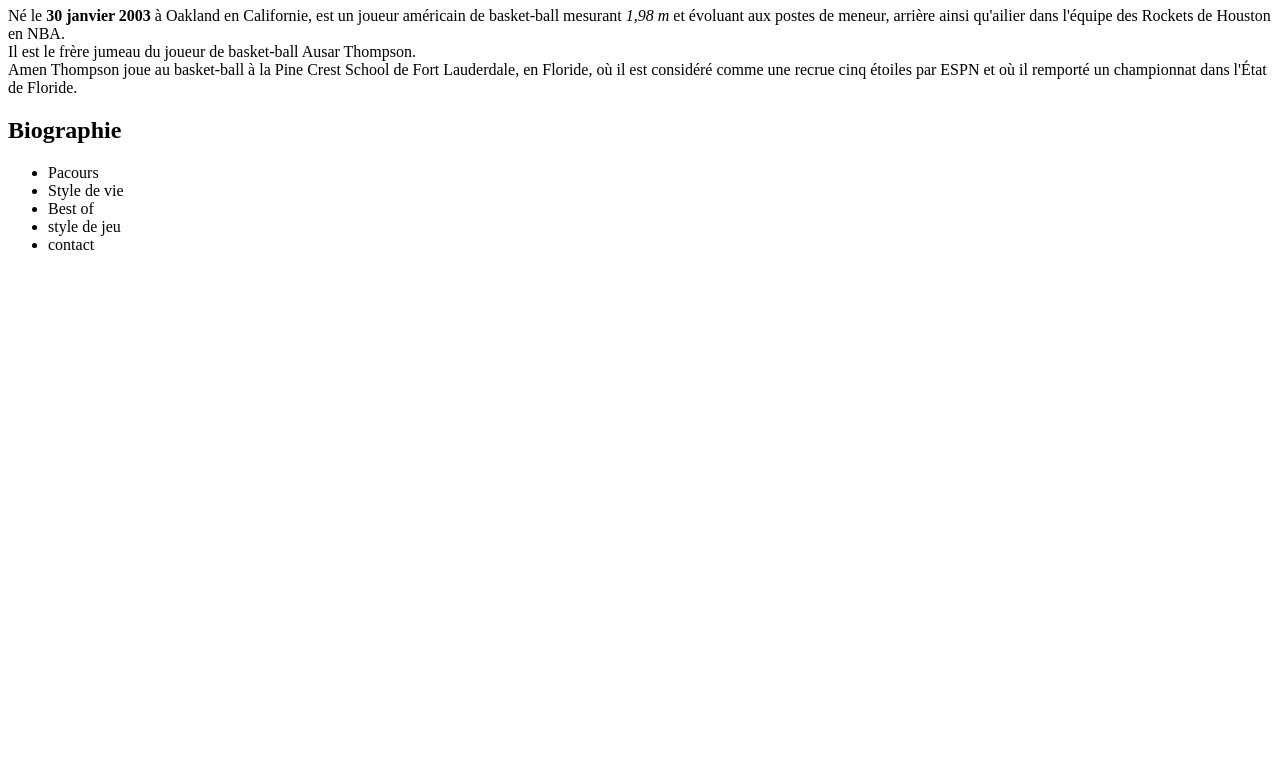
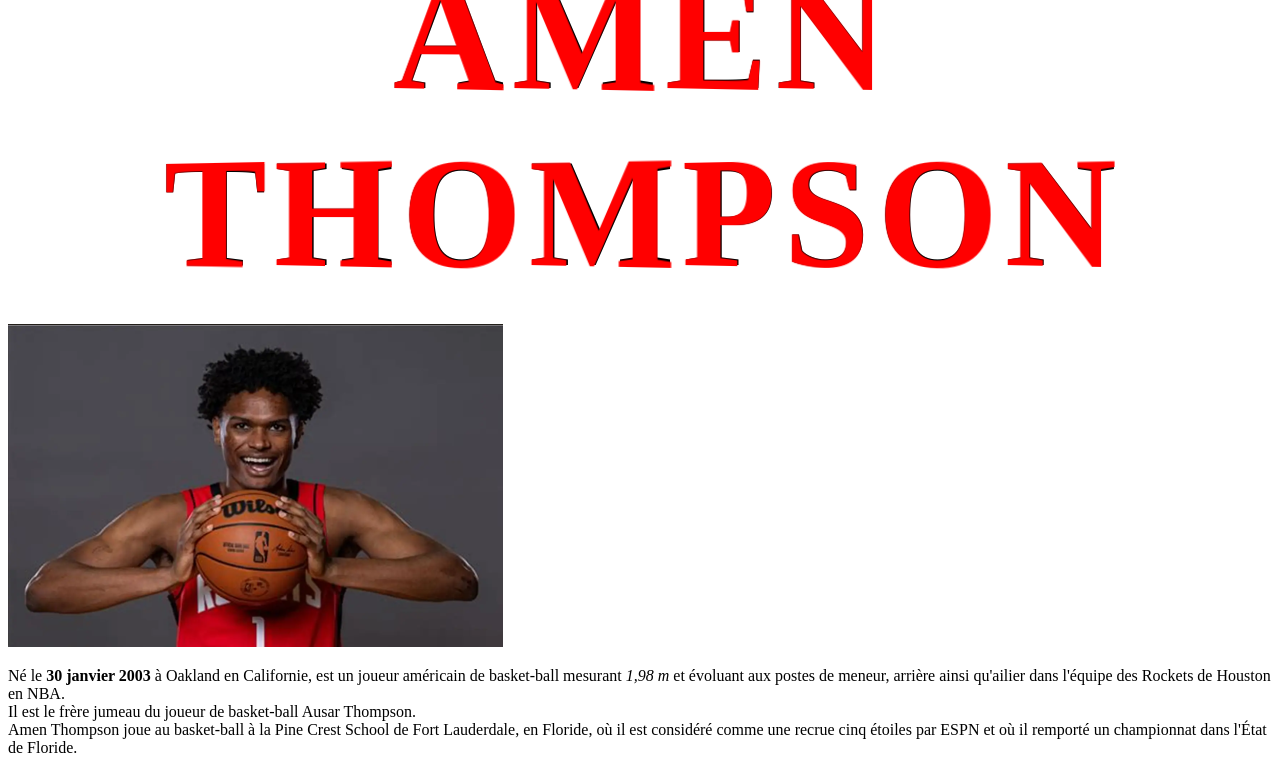
Before and after one commit to chriscode17/Amen, a plain HTML site: page index.html in a window 1280 px wide. Shown: the part 73-847 px from the top of the page. Before the commit the page ends 800 px from the top, so only its background shows below. Drawn offline with Linux system fonts and the light colour scheme.

Commit message:
ajout du titre et du style

```diff
--- a/index.css
+++ b/index.css
@@ -0,0 +1,44 @@
+
+.Banner {
+  text-align: center;
+  font-weight: bolder;
+}
+.lettre, .lettre span {
+  display: inline-block;
+}
+.Banner span {
+  cursor: pointer;
+  position: relative;
+  font-size: 250px;
+  perspective: 450px;
+   font-size: clamp(60px, 12vw, 250px);
+}
+.lettre span::before,
+.lettre span::after {
+  position: absolute;
+  content: attr(data-letter);
+  inset: 0;
+  transform-origin: top left;
+}
+.lettre span::before {
+  transition: transform 0.4s ease-out;
+  color: rgba(0,0,0,0.122);
+
+}
+.lettre span::after {
+  color: red;
+  transition:
+  transform 0.2s ease-out,
+  color 0.2s ease-out;
+  transform: rotateY(-10deg);
+}
+.lettre:hover span::after {
+  transform: rotateY(-60deg);
+}
+.lettre:hover span::before {
+  transform: scaleX(0.85) skewY(20deg);
+}
+.mot {
+  display: block;        /* chaque mot sur sa propre ligne */
+  white-space: nowrap;   /* empêche de couper un mot en deux */
+}
--- a/index.html
+++ b/index.html
@@ -8,17 +8,47 @@
     <link rel="icon" type="image/x-icon" href="amenthompson/basketball.png">
 </head>
 <body>
-    <h1> Amen Thompson</h1>
+   <h1 id="bio">
+  <div class="Banner">
+
+    <div class="mot">
+      <div class="lettre"><span data-letter="A">A</span></div>
+      <div class="lettre"><span data-letter="M">M</span></div>
+      <div class="lettre"><span data-letter="E">E</span></div>
+      <div class="lettre"><span data-letter="N">N</span></div>
+    </div>
+
+    <div class="mot">
+      <div class="lettre"><span data-letter="T">T</span></div>
+      <div class="lettre"><span data-letter="H">H</span></div>
+      <div class="lettre"><span data-letter="O">O</span></div>
+      <div class="lettre"><span data-letter="M">M</span></div>
+      <div class="lettre"><span data-letter="P">P</span></div>
+      <div class="lettre"><span data-letter="S">S</span></div>
+      <div class="lettre"><span data-letter="O">O</span></div>
+      <div class="lettre"><span data-letter="N">N</span></div>
+    </div>
+
+  </div>
+</h1>
+    <a href="amenthompson/ballam.webp"><img src="amenthompson/ballamini.png" alt="Amen Thompson" title="Amen Thompson"></a>
   <p>Né le <strong> 30 janvier 2003</strong> à Oakland en Californie, est un joueur américain de basket-ball mesurant<em> 1,98 m</em> et évoluant aux postes de meneur, arrière ainsi qu'ailier dans l'équipe des Rockets de Houston en NBA. <br>
     Il est le frère jumeau du joueur de basket-ball Ausar Thompson. <br> Amen Thompson joue au basket-ball à la Pine Crest School de Fort Lauderdale, en Floride, où il est considéré comme une recrue cinq étoiles par ESPN et où il remporté un championnat dans l'État de Floride.
   </p>
   <h2>Biographie</h2>
   <ul>
-    <li>Pacours</li>
-    <li> Style de vie</li>
-    <li>Best of</li>
-    <li>style de jeu</li>
-     <li>contact</li>
+    <li><a href="pages/parcours.html">Pacours</a></li>
+    <li><a href="pages/Styledevie.html">Style de vie</a></li>
+    <li><a href="pages/Bestof.html">Bestof</a></li>
+     <!-- <li><a href="#lo">lo</a></li> -->
+    <li><a href="pages/styledejeu.html">style de jeu</a></li>
+     <li><a href="pages/contact.html">contact</a></li>
   </ul>
+
+<h4 id="lo">lore</h4>
+  <p>Lorem ipsum dolor sit amet consectetur adipisicing elit. Fuga nesciunt doloremque totam ratione. Molestias, repellendus cupiditate alias officiis dignissimos quod in soluta facere. Mollitia quod in dolores corporis deserunt delectus!</p>
+
+     <!-- <li><a href="amenthompson/ball1.webp">telecharger</a></li> -->
+
 </body>
 </html>
```
Also changed, not shown: pages/Bestof.html (+23 -0 lines), amenthompson/ballamini.png (added).
